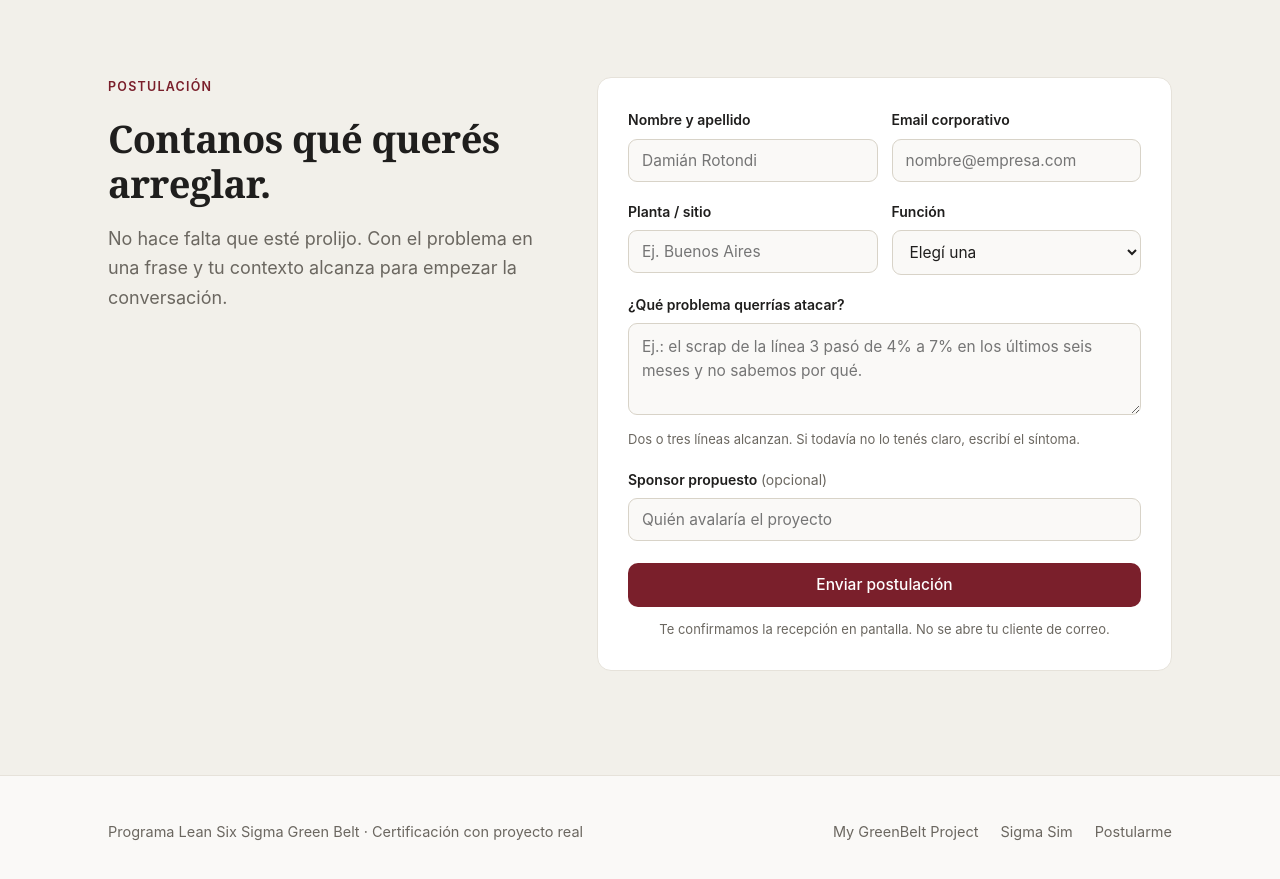
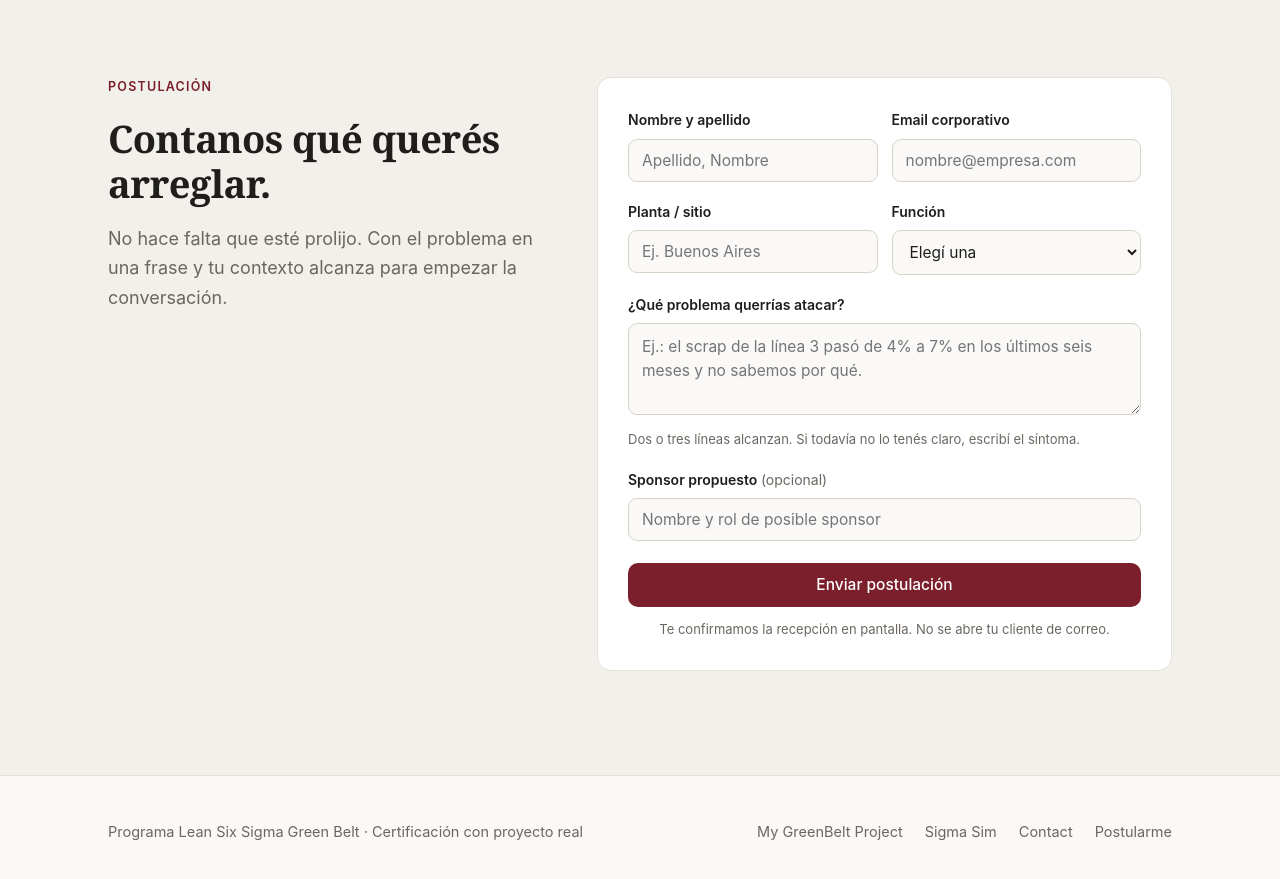
Before and after one commit to Lean-courses/gb-landing, a plain HTML site: page index.html in a window 1280 px wide. Shown: the part 9820-10699 px from the top of the page. Drawn offline with Linux system fonts and the light colour scheme.

Commit message:
Update form placeholders and footer links

```diff
--- a/index.html
+++ b/index.html
@@ -711,7 +711,7 @@
         <div class="field-row">
           <div class="field">
             <label for="f-nombre">Nombre y apellido</label>
-            <input id="f-nombre" name="nombre" type="text" autocomplete="name" required placeholder="Damián Rotondi">
+            <input id="f-nombre" name="nombre" type="text" autocomplete="name" required placeholder="Apellido, Nombre">
           </div>
           <div class="field">
             <label for="f-email">Email corporativo</label>
@@ -747,7 +747,7 @@
 
         <div class="field">
           <label for="f-sponsor">Sponsor propuesto <span style="font-weight:400;color:var(--ink-muted)">(opcional)</span></label>
-          <input id="f-sponsor" name="sponsor" type="text" placeholder="Quién avalaría el proyecto">
+          <input id="f-sponsor" name="sponsor" type="text" placeholder="Nombre y rol de posible sponsor">
         </div>
 
         <div class="hp" aria-hidden="true">
@@ -773,6 +773,7 @@
     <div class="footer__links">
       <a href="https://mygreenbeltclass.vercel.app/" target="_blank" rel="noopener">My GreenBelt Project</a>
       <a href="https://sigma-sim-one.vercel.app/" target="_blank" rel="noopener">Sigma Sim</a>
+      <a href="https://www.linkedin.com/in/drotondi/" target="_blank" rel="noopener">Contact</a>
       <a href="#postular">Postularme</a>
     </div>
   </div>
```
